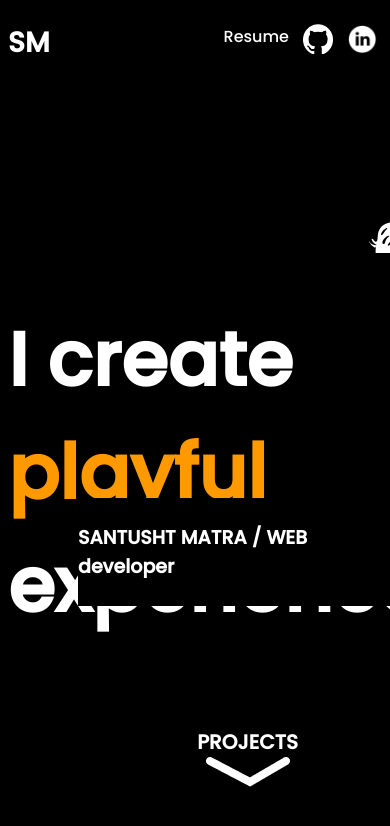
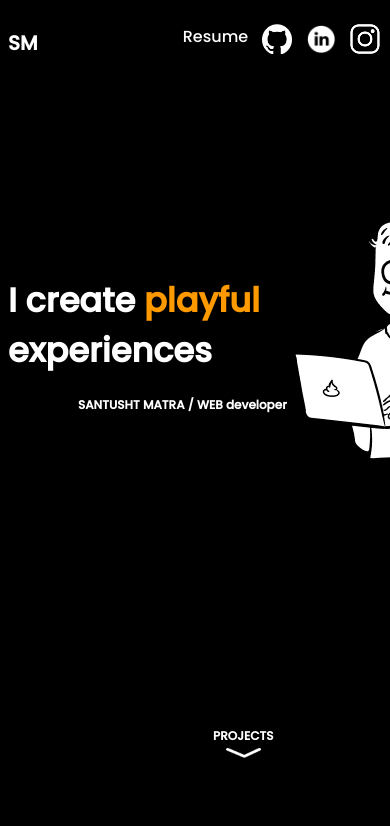
Before and after one commit to BindingEnergy/PersonalWebsite, a plain HTML site: page index.html in a window 390 px wide. Shown: the top 826 px of the page. Drawn offline with Linux system fonts and the light colour scheme.

Commit message:
added instagram hyperlink added responsiveness for max width 800px and 530px

```diff
--- a/index.css
+++ b/index.css
@@ -18,28 +18,28 @@
   color: inherit;
 }
 
-.logo {
-  font-weight: bolder;
-  font-size: 1.75rem;
-}
-
 nav ul {
   display: flex;
   gap: 4px;
   list-style-type: none;
 }
 
-.a, .b, .c {
+.a, .b, .c, .d {
   padding: 5px;
 }
 
-.a:visited, .b:visited, .c:visited {
+.a:visited, .b:visited, .c:visited, .d:visited {
   color: white;
 }
 
-.a:hover, .b:hover, .c:hover {
+.a:hover, .b:hover, .c:hover, .d:hover {
   zoom: 105%;
   color: #6700ee;
+}
+
+.logo {
+  font-weight: bolder;
+  font-size: 1.75rem;
 }
 
 h1 {
@@ -64,6 +64,7 @@ span {
   border: hidden;
   position: absolute;
   top: 30%;
+  margin-left: 0%;
 }
 
 .brief {
@@ -75,12 +76,20 @@ span {
 
 .brief:hover {
   zoom: 110%;
+  animation: Rotate 2s forwards 0s infinite alternate both;
+}
+
+@keyframes Rotate {
+  100%{
+    transform: rotate(180deg);
+  }
 }
 
 .image {
   position: absolute;
   top: 25%;
   left: 75%;
+  max-width: 100%;
 }
 
 .logo:hover {
@@ -136,12 +145,70 @@ button {
   font-size: 20px;
   font-family: 'Poppins', 'Gill Sans MT', Calibri, 'Trebuchet MS', sans-serif;
   font-weight: bold;
+  display: block;
+  margin-left: 50%;
+  margin-right: 50%;
   padding: 10px;
   cursor: pointer;
   position: absolute;
   top: 85%;
-  left: 48%;
 }
 button:hover{
   zoom: 105%;
 }
+
+@media only screen and (max-width:800px)
+{
+  .navigation{
+    display: flex;
+    flex-direction: row;
+    justify-content: space-between;
+    align-items: center;
+  }
+
+  h1{
+    font-size: 50px;
+    text-align: left;
+  }
+  h4{
+    font-size: 15px;
+  }
+  .brief{
+    position: absolute;
+    top: 50%;
+  }
+  .logo{
+    font-size: 1.6rem;
+    font-weight: bolder;
+  }
+  button{
+    font-size: 18px;
+  }
+  .arrow{
+    width: 35px;
+    height: 10px;
+  }
+}
+
+
+@media only screen and (max-width:530px)
+{
+  h1{
+    font-size: 2.1rem;
+    text-align: left;
+  }
+  h4{
+    font-size: 12px;
+  }
+  .brief{
+    position: absolute;
+    top: 45%;
+  }
+  .logo{
+    font-size: 1.25rem;
+    font-weight: bolder;
+  }
+  button{
+    font-size: 12px;
+  }
+}
--- a/index.html
+++ b/index.html
@@ -18,6 +18,7 @@
             <li><a class="a" href="#">Resume</a></li>
             <li><a class="b" href="https://github.com/BindingEnergy/PersonalWebsite.git" target="_blank"><img src="images/github-mark-white.png" width="30px" height="30px"></a></li>
             <li><a class="c" href="https://www.linkedin.com/in/santushtmatra11/" target="_blank"><img src="images/Linkedin Logo.png" width="30px" height="30px"></a></li>
+            <li><a class="d" href="https://www.instagram.com/santushtmatra/" target="_blank"><img src="images/IG.png" width="30px" height="30px"></a></li>
         </ul>
         </nav>
     </header>
```
Also changed, not shown: images/IG.png (added).
